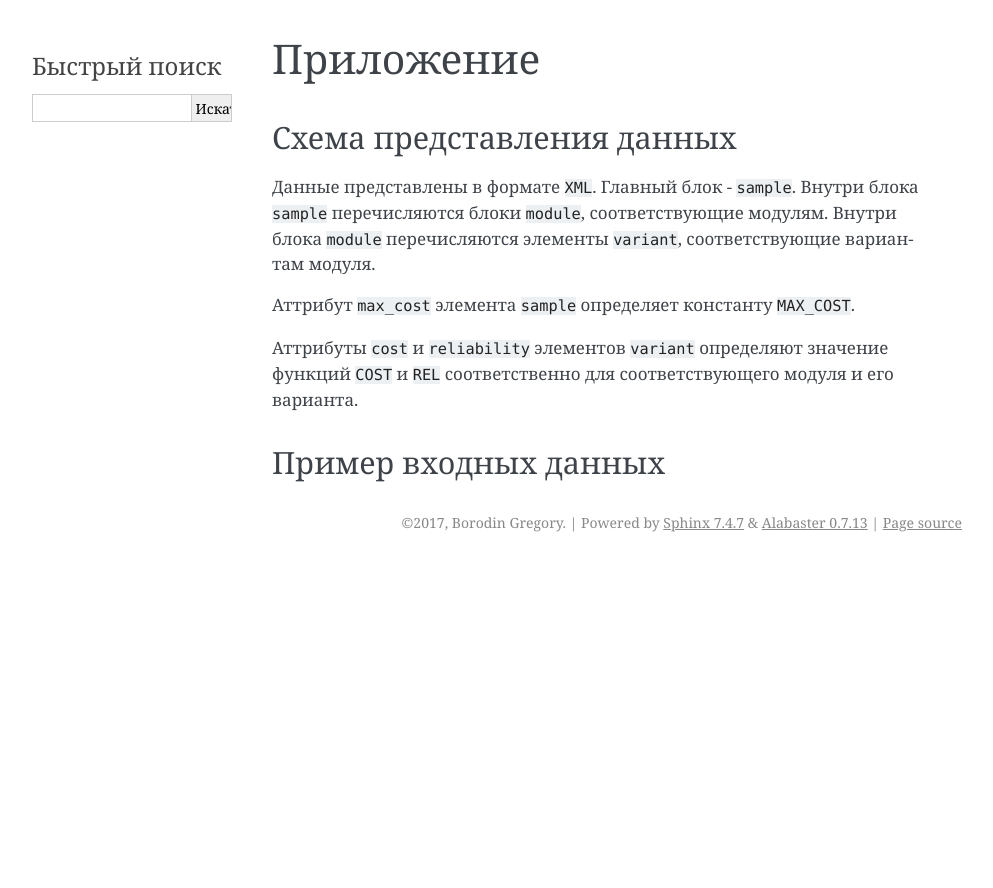
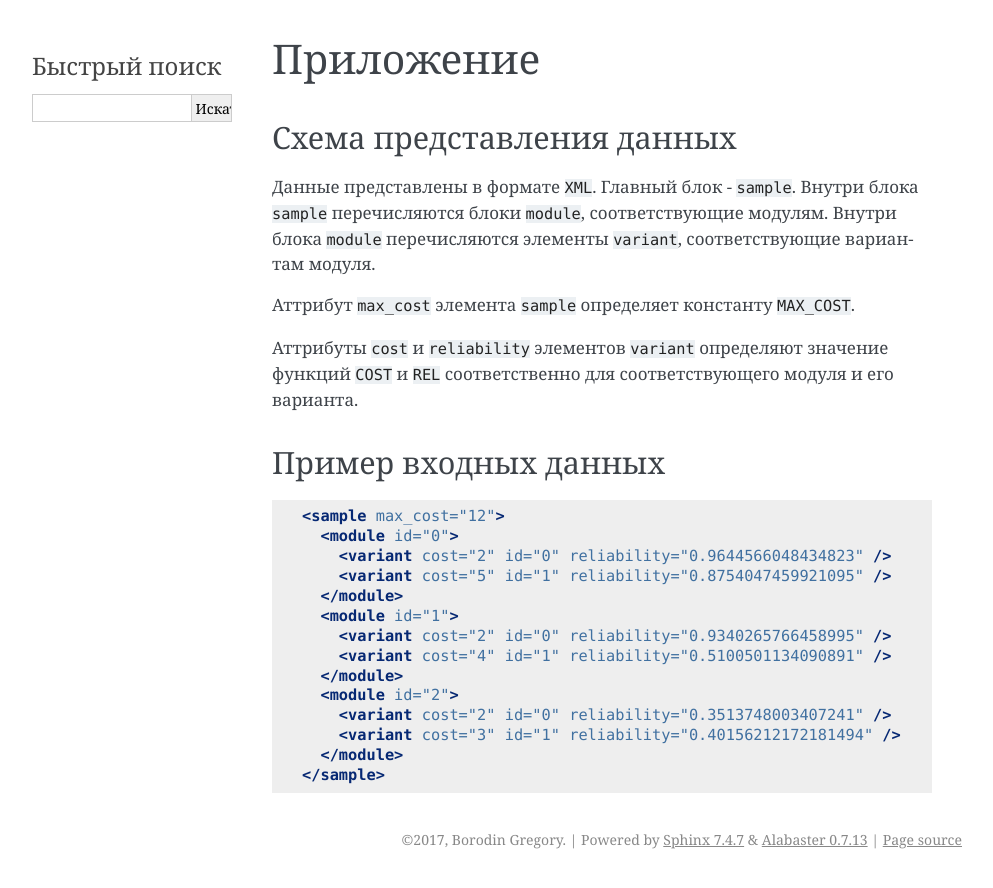
Before and after one commit to grihabor/reliability-projects, a Sphinx documentation site: the page built from task_4/docs/source/input_data_description.rst, in a window 1280 px wide. Shown: the top 888 px of the page, without its empty margins (148-1141 px from the left). Built offline with Sphinx 7.4.7, drawn with Linux system fonts in a browser that asks for light colours.

Commit message:
code block

```diff
--- a/task_4/docs/source/input_data_description.rst
+++ b/task_4/docs/source/input_data_description.rst
@@ -22,7 +22,7 @@
 Пример входных данных
 =====================
 
-.. highlight:: xml
+.. code-block:: xml
 
    <sample max_cost="12">
      <module id="0">
```
